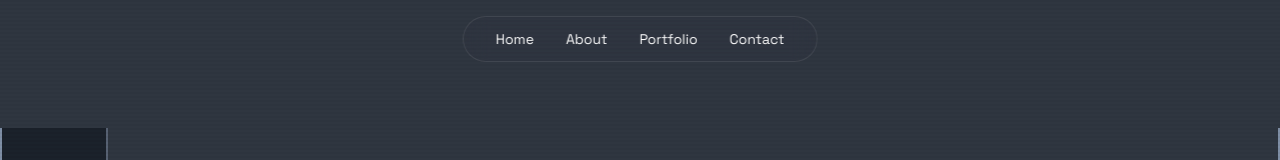
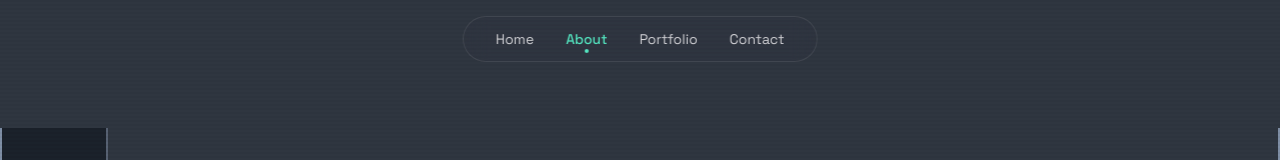
Before and after one commit to abdulmueezdev/Portfolio, a Next.js app: page /about in a window 1280 px wide. Shown: the top 160 px of the page. Built offline with nearby package versions, Linux system fonts and the light colour scheme.

Commit message:
Add active state indicator to PillNav

```diff
--- a/components/layout/PillNav.tsx
+++ b/components/layout/PillNav.tsx
@@ -1,6 +1,7 @@
 'use client'
 import { useState, useEffect, useRef } from 'react'
 import Link from 'next/link'
+import { usePathname } from 'next/navigation'
 
 export function useScrollDirection() {
   const [dir, setDir] = useState<'up' | 'down'>('up')
@@ -17,8 +18,16 @@ export function useScrollDirection() {
   return dir
 }
 
+const navItems = [
+  { name: 'Home', path: '/' },
+  { name: 'About', path: '/about' },
+  { name: 'Portfolio', path: '/portfolio' },
+  { name: 'Contact', path: '/contact' },
+]
+
 export default function PillNav({ isVisible = true }: { isVisible?: boolean }) {
   const dir = useScrollDirection()
+  const pathname = usePathname()
 
   return (
     <nav className={`
@@ -31,10 +40,21 @@ export default function PillNav({ isVisible = true }: { isVisible?: boolean }) {
       ${!isVisible ? 'opacity-0 pointer-events-none translate-y-4' : 'opacity-100'}
       ${dir === 'down' && isVisible ? '-translate-y-24' : 'translate-y-0'}
     `}>
-      <Link href="/" className="text-sm hover:text-[#55E6C1] transition-colors">Home</Link>
-      <Link href="/about" className="text-sm hover:text-[#55E6C1] transition-colors">About</Link>
-      <Link href="/portfolio" className="text-sm hover:text-[#55E6C1] transition-colors">Portfolio</Link>
-      <Link href="/contact" className="text-sm hover:text-[#55E6C1] transition-colors">Contact</Link>
+      {navItems.map((item) => {
+        const isActive = pathname === item.path
+        return (
+          <Link
+            key={item.path}
+            href={item.path}
+            className={`text-sm transition-colors relative ${isActive ? 'text-[#55E6C1] font-medium' : 'text-zinc-300 hover:text-[#55E6C1]'}`}
+          >
+            {item.name}
+            {isActive && (
+              <span className="absolute -bottom-1 left-1/2 -translate-x-1/2 w-1 h-1 bg-[#55E6C1] rounded-full"></span>
+            )}
+          </Link>
+        )
+      })}
     </nav>
   )
 }
```
